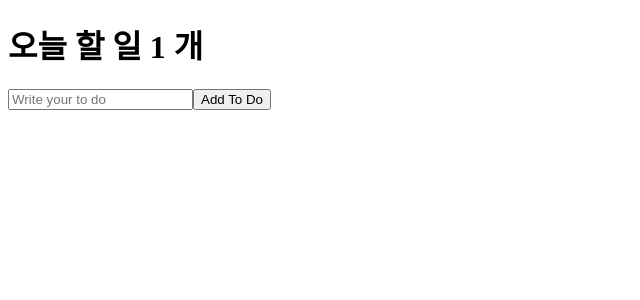
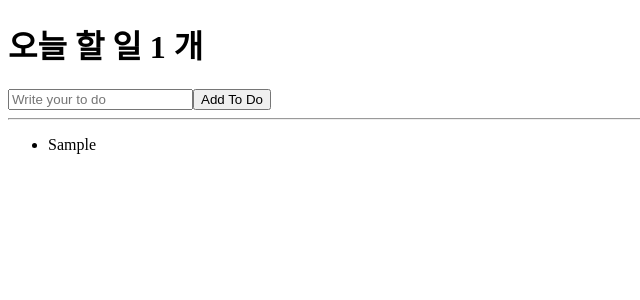
Before and after one commit to imonkfcwifi/React-App, a React (Create React App) app: page / in a window 1280 px wide. Both pictures are taken after typing "Sample" into the empty fields and a click on the button "Add To Do". Shown: the top 300 px of the page, without its empty margins (0-640 px from the left). Built offline with nearby package versions, Linux system fonts and the light colour scheme.

Commit message:
toDos, key={index}

```diff
--- a/src/App.js
+++ b/src/App.js
@@ -28,6 +28,13 @@ function App() {
         <button>Add To Do</button>
       </form>
       {/* form은 submit 이벤트가 있음 */}
+      <hr />
+      <ul>
+        {toDos.map((item, index) => (
+          <li key={index}> {item} </li>
+        ))}
+        {/* <li key={0}>{item}</li> <li key={1}>{item}</li> <li key={2}>{item}</li> */}
+      </ul>
     </div>
   );
 }
```
